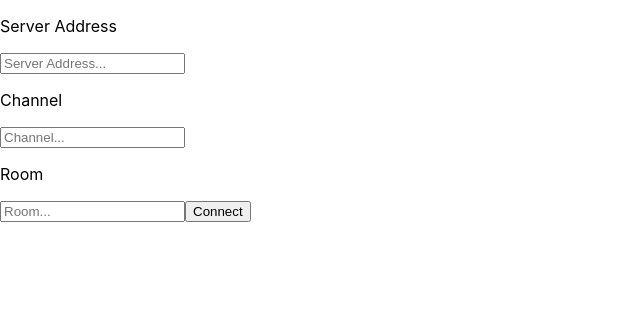
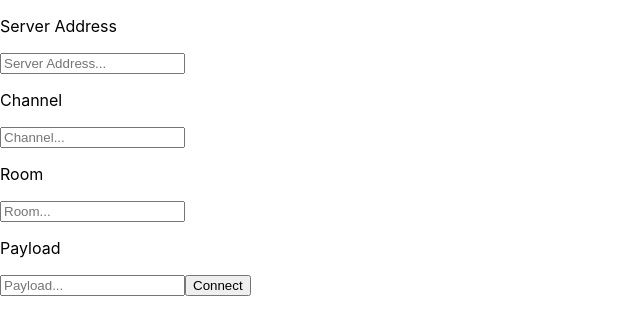
Before and after one commit to smcbride1/action-cable-debugger, a React (Create React App) app: page / in a window 1280 px wide. Shown: the top 334 px of the page, without its empty margins (0-640 px from the left). Built offline with nearby package versions, Linux system fonts and the light colour scheme.

Commit message:
Created TextArea component

```diff
--- a/src/App.js
+++ b/src/App.js
@@ -1,6 +1,7 @@
 import logo from './logo.svg';
 import './App.css';
-import InputBox from './components/InputBox'
+import InputBox from './components/InputBox';
+import InputArea from './components/InputArea';
 import ElementLabel from './components/ElementLabel';
 import Button from './components/Button';
 
@@ -16,6 +17,8 @@ function App() {
       <InputBox placeholder="Channel..."/>
       <ElementLabel text="Room"/>
       <InputBox placeholder="Room..."/>
+      <ElementLabel text="Payload"/>
+      <InputArea placeholder="Payload..."/>
       <Button text="Connect" onClick={connect}/>
     </>
   );
--- /dev/null
+++ b/src/components/InputArea.js
@@ -0,0 +1,5 @@
+export default function InputArea(props) {
+    return(
+        <input type="area" placeholder={props.placeholder}></input>
+    )
+}
```
